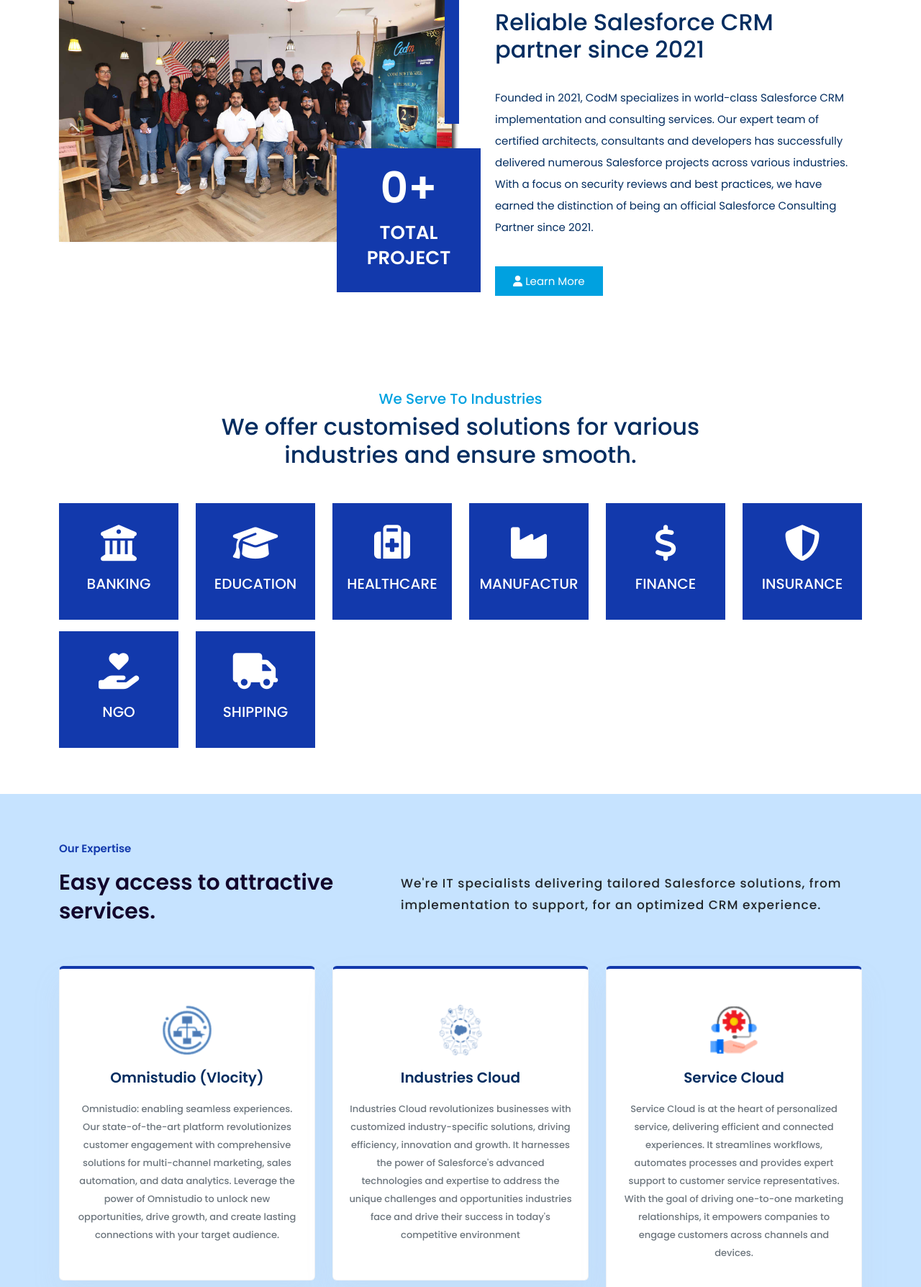
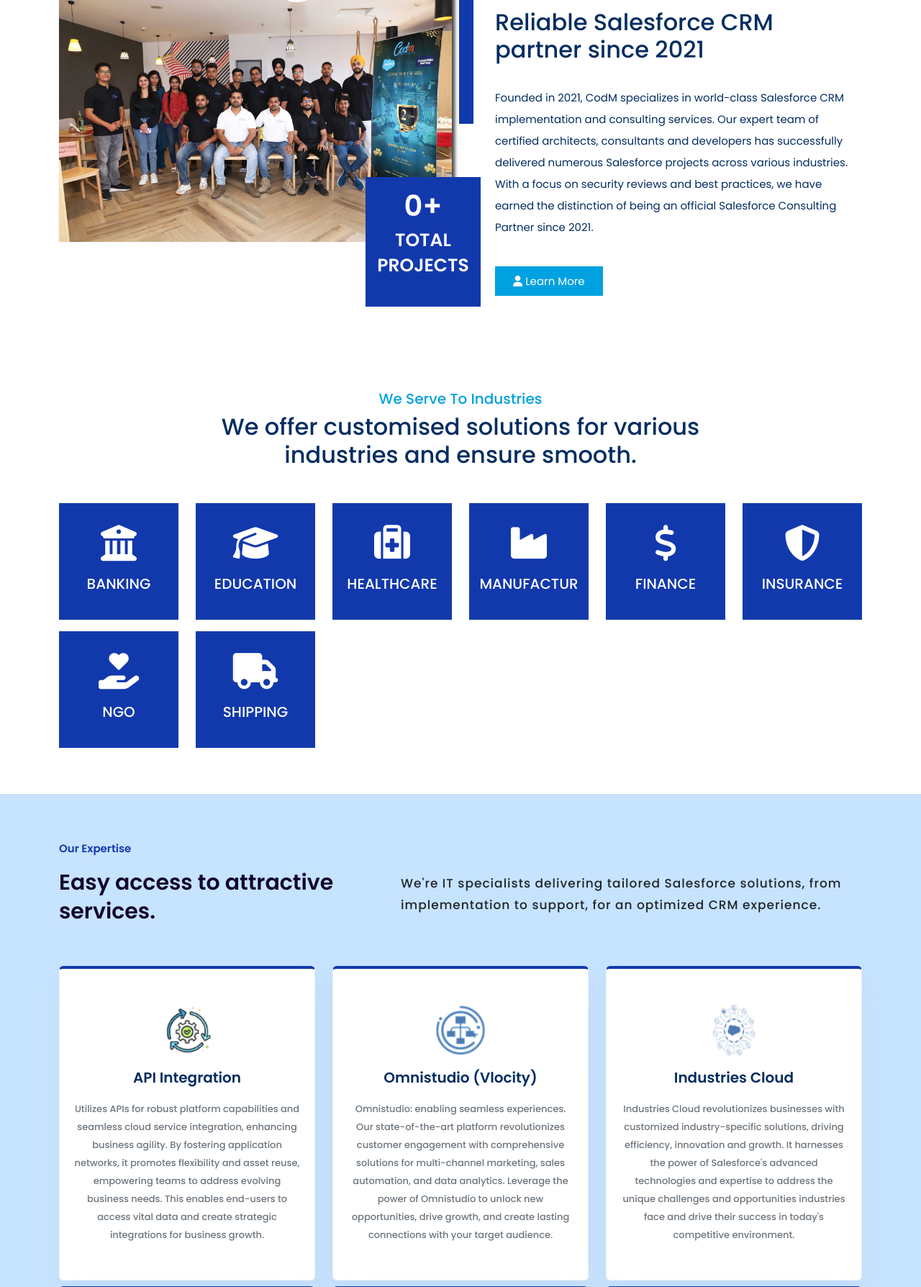
Before and after one commit to AshwaniWeb2022/CODM21, a PHP site: page /index/ in a window 1280 px wide. Shown: the part 800-2588 px from the top of the page at 72% size. Run offline with PHP 8.4, Linux system fonts and the light colour scheme; data that the repository does not hold is empty.

Commit message:
new code implemnet 25

```diff
--- a/About-Us/index.php
+++ b/About-Us/index.php
@@ -63,7 +63,7 @@ $aboutImageBefore = "../assect/upload/about/cur.png";
     <div class="container">
         <div class="p-5">
             <h4 class="text-center text-white" style="font-weight: 700;">Hire Our Developer</h4>
-            <p class="sub_titel text-center mb-5 mt-2 text-white">Looking for certified and experienced developers
+            <p class="sub_titel_p text-center mb-5 mt-2 text-white">Looking for certified and experienced developers
                     to work on any projects, you are in the right place. CodM provides top notch developers with
                     hands-on expertise in Salesforce implementation, support and consultation services. Highly skilled
                     developers who are dedicated in providing best quality work to the client within the defined time.
--- a/assect/css/style.css
+++ b/assect/css/style.css
@@ -24,34 +24,14 @@ body {
 a {
     color: #ffffff;
     text-decoration: none;
-    /* position: relative;
-    transition: color 0.3s;
-    -webkit-transition: color 0.3s;
-    -moz-transition: color 0.3s;
-    -ms-transition: color 0.3s;
-    -o-transition: color 0.3s; */
 }
-/* a::before{
-    content: "";
-    position: absolute;
-    left: 0;
-    bottom: 0;
-    width: 0%;
-    height: 2px;
-    background-color:var(--main_background_color);
-    transition: color 0.3s;
-    -webkit-transition: color 0.3s;
-    -moz-transition: color 0.3s;
-    -ms-transition: color 0.3s;
-    -o-transition: color 0.3s;
-} */
-/* a.hover{
-    color: #444;
+
+
+@media screen and (max-width:800px) {
+    .topHeding{
+display: none;
+    }
 }
-a:hover::before{
-    content: "";
-    width: 100%;
-} */
 /* ======================================
             links animation
     ==================================*/
@@ -483,36 +463,53 @@ box-shadow: 4px -4px 5px 0px rgba(0,0,0,0.75);
     width: 20px;
     height: 200px;
     background-color:var(--main_background_color);
-    right: -10px;
+    right: -30px;
 }
 #Experiens_cound{
-width: 200px;
-height: 200px;
+width: 160px;
+height: 180px;
 background-color:var(--main_background_color);
 position: absolute;
 right: -40px;
-bottom: -70px;
+bottom: -90px;
 padding: 10px 0px;
 }
+@media (max-width:800px){
+#Experiens_cound{
+display: none;
+}
+#aboutImage_Wapper::after{
+    content: "";
+    display: none;
+}
+}
+
+
 #count_Exp{
     color: #ffffff;
-    font-size: 60px;
+    font-size: 40px;
     font-weight: bold;
     text-align: center;
 }
 .text_count{
     color: #ffffff;
-    font-size: 26px;
+    font-size: 25px;
     font-weight: bold;
     text-align: center;
     line-height: 35px;
     text-transform: uppercase;
+}
+@media (max-width:800px){
+    .sub_titel{
+        font-size: 20px;
+    }
 }
 
 .sub_titel{
     width: 70%;
     margin: auto;
 }
+
 .Industreie_wrrap {
     background-color:  var(--main_background_color);
     text-align: center;
@@ -615,97 +612,6 @@ padding: 10px 0px;
     background-repeat: no-repeat;
     background-attachment: fixed;
 }
-
-/* #Industries {
-    background-position: center;
-    background-repeat: no-repeat;
-    background-size: cover;
-    padding: 40px 0;
-    background-attachment: fixed
-} */
-
-/* #Industriescontainer {
-    position: relative
-} */
-
-/* .Industriesoverlay {
-    position: relative;
-    width: 100%;
-    height: 100%;
-    background: rgba(0, 0, 0, 0);
-    transition: background .5s ease
-} */
-
-/* #Industriescontainer:hover .Industriesoverlay {
-    display: block;
-    background: rgba(0, 0, 0, .3)
-} */
-
-/* #Industriescontainer img {
-    width: 100%;
-    height: 150px;
-    opacity: .8
-} */
-
-/* .Industriestitle {
-    position: absolute;
-    width: 100%;
-    left: 0;
-    top: 60px;
-    font-weight: 700;
-    font-size: 20px;
-    text-align: center;
-    text-transform: uppercase;
-    color: #fff;
-    z-index: 1;
-    transition: top .5s ease
-} */
-
-/* #Industriescontainer:hover .Industriestitle {
-    top: 40px
-} */
-
-/* .button {
-    position: absolute;
-    width: 100%;
-    left: 0;
-    top: 80px;
-    text-align: center;
-    opacity: 0;
-    transition: opacity .35s ease
-} */
-
-/* .button a {
-    width: 100px;
-    padding: 5px 28px;
-    text-align: center;
-    color: #fff;
-    border: solid 2px #fff;
-    z-index: 1
-} */
-
-/* #Industriescontainer:hover .button {
-    opacity: 1
-} */
-/*
-.hiringTitel {
-    font-size: 30px;
-    font-weight: 700;
-    text-transform: uppercase;
-    color: #032d60
-}
-
-.hiringSubtitel {
-    font-size: 15px;
-    line-height: 25px
-} */
-/*
-@media (min-width:320px) and (max-width:374.99px) {
-    .aboutCodmHome {
-        line-height: 26px;
-        font-size: 15px
-    }
-} */
 
  /* ==========================================
                 ABOUT US
@@ -1506,3 +1412,6 @@ select {
 option:not(:first-of-type) {
     color: black
 }
+.padding_footer_map-left{
+    padding-left: 15%;
+}
--- a/index/index.php
+++ b/index/index.php
@@ -26,7 +26,7 @@ include "../admin/databash/dbConnect.php";
                         $clinetrowcount = mysqli_num_rows($clinetresult);
                         ?>
                         <div id="count_Exp"><?php printf($clinetrowcount); ?>+</div>
-                        <div class="text_count">total project</div>
+                        <div class="text_count">total projects</div>
                     </div>
                 </div>
             </div>
@@ -119,10 +119,19 @@ include "../admin/databash/dbConnect.php";
         <div class="row">
             <div class="col-lg-4 mb-2">
                 <div class="expertiseBox blue">
+                    <img src="../assect/upload/home/API-Integrationicon.png" alt="ExpertiseIcon" class="mb-2">
+                    <div class="expertiseBoxTitel mb-3 mt-2">API Integration</div>
+                    <div class="expertiseBoxSubTitel text-muted">Utilizes APIs for robust platform capabilities and seamless cloud service
+                        integration, enhancing business agility. By fostering application networks, it promotes flexibility and asset reuse,
+                        empowering teams to address evolving business needs. This enables end-users to access vital data and create strategic
+                        integrations for business growth.</div>
+                </div>
+            </div>
+            <div class="col-lg-4 mb-2">
+                <div class="expertiseBox blue">
                     <img src="../assect/upload/home/omnistudio_icon.png" alt="ExpertiseIcon" class="mb-2">
                     <div class="expertiseBoxTitel mb-3 mt-2">Omnistudio (Vlocity)</div>
-                    <div class="expertiseBoxSubTitel text-muted">Omnistudio: enabling seamless experiences. Our
-                        state-of-the-art
+                    <div class="expertiseBoxSubTitel text-muted">Omnistudio: enabling seamless experiences. Our state-of-the-art
                         platform revolutionizes customer engagement with comprehensive solutions for multi-channel
                         marketing, sales automation, and data analytics. Leverage the power of Omnistudio to unlock
                         new opportunities, drive growth, and create lasting connections with your target audience.</div>
@@ -132,33 +141,25 @@ include "../admin/databash/dbConnect.php";
                 <div class="expertiseBox blue">
                     <img src="../assect/upload/home/salesforce-industry-clouds_icon.png" alt="ExpertiseIcon" class="mb-2">
                     <div class="expertiseBoxTitel mb-3 mt-2">Industries Cloud</div>
-                    <div class="expertiseBoxSubTitel text-muted">Industries Cloud revolutionizes businesses with
-                        customized
-                        industry-specific solutions, driving efficiency, innovation and growth. It harnesses the power
-                        of
-                        Salesforce's advanced technologies and expertise to address the unique challenges and
-                        opportunities
-                        industries face and drive their success in today's competitive environment</div>
+                    <div class="expertiseBoxSubTitel text-muted">Industries Cloud revolutionizes businesses with customized
+                        industry-specific solutions, driving efficiency, innovation and growth. It harnesses the power of
+                        Salesforce's advanced technologies and expertise to address the unique challenges and opportunities
+                        industries face and drive their success in today's competitive environment.</div>
                 </div>
             </div>
             <div class="col-lg-4 mb-2">
                 <div class="expertiseBox blue">
                     <img src="../assect/upload/home/ServiceCloudIcon.png" alt="ExpertiseIcon" class="mb-2">
                     <div class="expertiseBoxTitel mb-3 mt-2">Service Cloud</div>
-                    <div class="expertiseBoxSubTitel text-muted">Service Cloud is at the heart of personalized service,
-                        delivering
-                        efficient and connected experiences. It streamlines workflows, automates processes and provides
-                        expert support to customer service representatives. With the goal of driving one-to-one
-                        marketing
-                        relationships, it empowers companies to engage customers across channels and devices.</div>
+                    <div class="expertiseBoxSubTitel text-muted">Service Cloud is at the heart of personalized service, delivering efficient and connected experiences. It streamlines workflows, automates processes and provides expert support to customer service representatives. With the goal of driving one-to-one marketing relationships, it empowers companies to engage customers across all channels and devices
+                    </div>
                 </div>
             </div>
             <div class="col-lg-4 mb-2">
                 <div class="expertiseBox blue">
                     <img src="../assect/upload/home/CPQicon.png" alt="ExpertiseIcon" class="mb-2">
                     <div class="expertiseBoxTitel mb-3 mt-2">Salesforce CPQ</div>
-                    <div class="expertiseBoxSubTitel text-muted">Our solutions drive profitability by helping companies
-                        work smarter,
+                    <div class="expertiseBoxSubTitel text-muted">Our solutions drive profitability by helping companies work smarter,
                         shorten sales cycles, and achieve predictable revenue growth. Our easy-to-use CPQ capabilities
                         empower sales reps to create accurate, fast price quotes that meet customers' needs and give
                         them what they really want. Work efficiently and grow profitably with us.</div>
@@ -168,50 +169,42 @@ include "../admin/databash/dbConnect.php";
                 <div class="expertiseBox blue">
                     <img src="../assect/upload/home/ExperienceCloudIcon.png" alt="ExpertiseIcon" class="mb-2">
                     <div class="expertiseBoxTitel mb-3 mt-2">Experience Cloud</div>
-                    <div class="expertiseBoxSubTitel text-muted">Experience Cloud, a Salesforce platform, enables
-                        personalized
-                        CRM-connected websites and portals. It offers flexibility, customizability, security, and robust
-                        analytics tools. It's perfect for digital transformation, saving time,
+                    <div class="expertiseBoxSubTitel text-muted">Experience Cloud, a Salesforce platform, enables personalized
+                        CRM-connected websites and portals. It offers flexibility, customizability, security, and robust analytics tools. It's perfect for digital transformation, saving time,
                         enhancing service, lowering costs, increasing productivity, and driving revenue. Unlock the
                         incredible potential for your business' success.</div>
                 </div>
             </div>
-            <div class="col-lg-4 mb-2">
-                <div class="expertiseBox blue">
-                    <img src="../assect/upload/home/API-Integrationicon.png" alt="ExpertiseIcon" class="mb-2">
-                    <div class="expertiseBoxTitel mb-3 mt-2">API Integration</div>
-                    <div class="expertiseBoxSubTitel text-muted">Salesforce leverages APIs for rich platform
-                        capabilities and
-                        seamless cloud service integration. Leverage flexibility and increase business agility with
-                        application networks. Discover and reuse integration assets so teams can build on previous
-                        projects and tackle new business priorities. Enable end users to access critical data while
-                        defining strategically beneficial integrations for our business.</div>
-                </div>
-            </div>
+
             <div class="col-lg-4 mb-2">
                 <div class="expertiseBox blue">
                     <img src="../assect/upload/home/DataMigrationicon.png" alt="ExpertiseIcon" class="mb-2">
                     <div class="expertiseBoxTitel mb-3 mt-2">Data Migration</div>
-                    <div class="expertiseBoxSubTitel text-muted">We provide Data Coalition, comprehensive storage, data
-                        monitoring
-                        and Salesforce data migration services. Salesforce data migration is an important and
-                        challenging
+                    <div class="expertiseBoxSubTitel text-muted">We provide Data Coalition, comprehensive storage, data monitoring
+                        and Salesforce data migration services. Salesforce data migration is an important and challenging
                         pre-go-live task influenced by factors such as data volume, quality and source complexity.
                         Trust us for seamless and efficient Salesforce data migration solutions</div>
                 </div>
             </div>
-            <!-- <div class="col-lg-4 mb-2">
+            <div class="col-lg-4 col-md-6 mb-3">
                 <div class="expertiseBox blue">
-                    <img src="../assect/upload/home/DataMigrationicon.png" alt="ExpertiseIcon" class="mb-2">
-                    <div class="expertiseBoxTitel mb-3 mt-2">Data Migration</div>
-                    <div class="expertiseBoxSubTitel text-muted">We provide Data Coalition, comprehensive storage, data
-                        monitoring
-                        and Salesforce data migration services. Salesforce data migration is an important and
-                        challenging
-                        pre-go-live task influenced by factors such as data volume, quality and source complexity.
-                        Trust us for seamless and efficient Salesforce data migration solutions</div>
+                    <img src="../assect/upload/home/manu.png" alt="ExpertiseIcon" class="mb-2">
+                    <div class="expertiseBoxTitel mb-3 mt-2">Manufacturing cloud</div>
+                    <div class="expertiseBoxSubTitel text-muted">Salesforce Manufacturing Cloud is a new solution
+                        designed specifically for manufacturers to unify account planning and forecasting,
+                        providing greater visibility and collaboration across their ecosystem.</div>
                 </div>
-            </div> -->
+            </div>
+            <div class="col-lg-4 col-md-6 mb-3">
+                <div class="expertiseBox blue">
+                    <img src="../assect/upload/home/SalesCloudIcon.png" alt="ExpertiseIcon" class="mb-2">
+                    <div class="expertiseBoxTitel mb-3 mt-2">Sales Cloud</div>
+                    <div class="expertiseBoxSubTitel text-muted">Increase sales productivity with our data driven CRM platform. Designed for B2B and B2C contexts,
+                        it supports sales, marketing, and customer support. Salesforce Sales Cloud, part of Salesforce.com
+                        (SFDC), maximizes the effectiveness of your sales team and drives revenue growth. Increase efficiency
+                        and revenue with our intelligent automation</div>
+                </div>
+            </div>
         </div>
     </div>
 </section>
@@ -243,7 +236,7 @@ include "../admin/databash/dbConnect.php";
     <div class="container">
         <div class="p-5">
             <h4 class="text-center text-white" style="font-weight: 700;">Hire Our Developer</h4>
-            <p class="sub_titel text-center mb-5 mt-2 text-white">Looking for certified and experienced developers
+            <p class="sub_titel_p text-center mb-5 mt-2 text-white">Looking for certified and experienced developers
                 to work on any projects, you are in the right place. CodM provides top notch developers with
                 hands-on expertise in Salesforce implementation, support and consultation services. Highly skilled
                 developers who are dedicated in providing best quality work to the client within the defined time.
```
Also changed, not shown: Contact-Us/index.php (+6 -6 lines), assect/upload/home/SalesCloudIcon.png, assect/upload/home/manu.png (added), assect/upload/home/salesforce-industry-clouds.png (deleted). Lines whose indentation alone changed are shown as unchanged.
